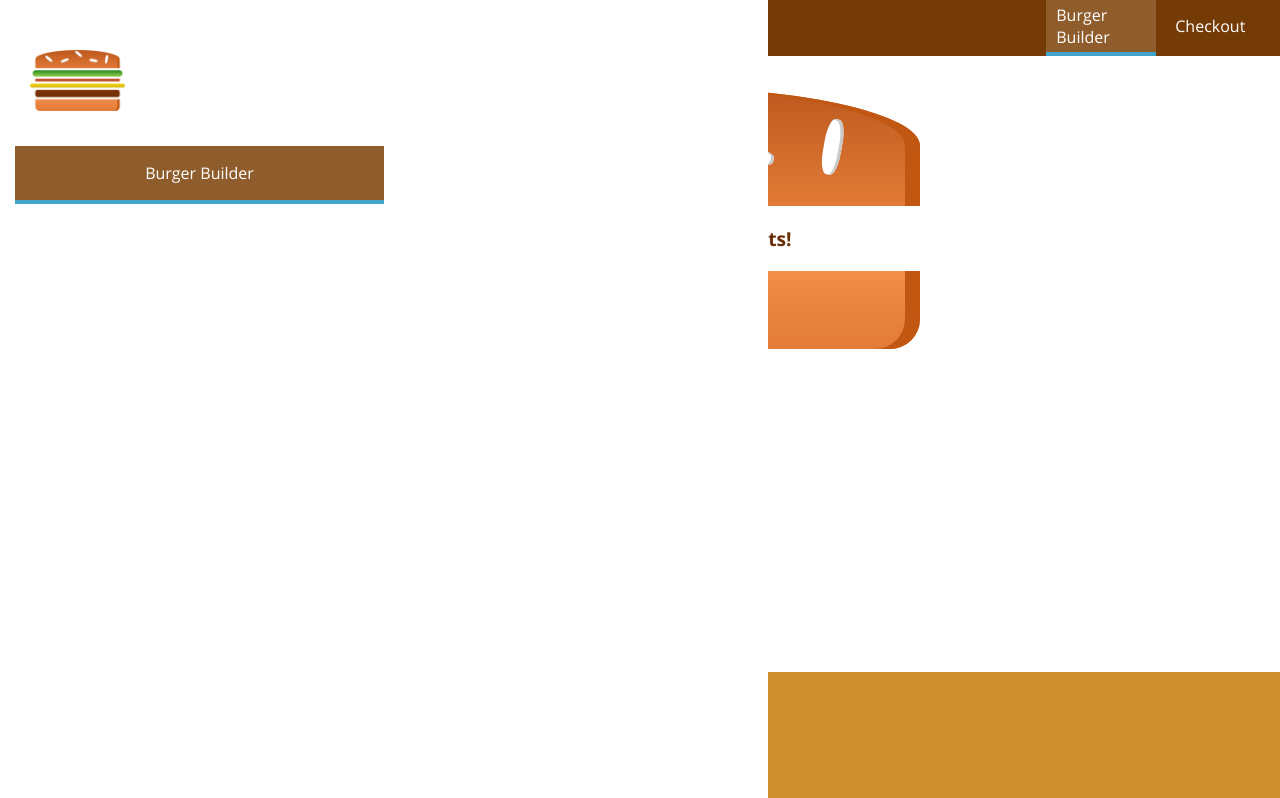
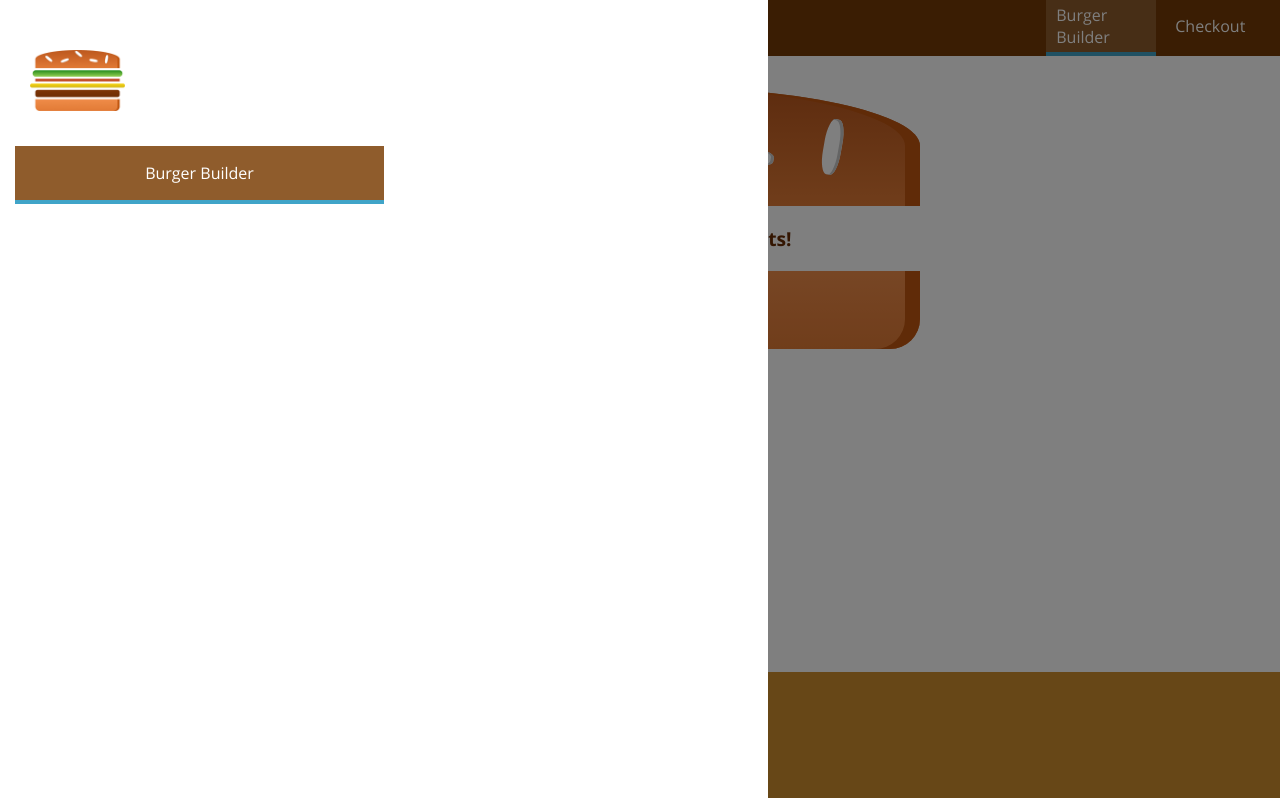
Before and after one commit to ChingizPro/burger-builder, a React (Create React App) app: page / in a window 1280 px wide. Shown: the top 798 px of the page. Built offline with nearby package versions, Linux system fonts and the light colour scheme.

Commit message:
Add Backdrop to the SideDrawer

```diff
--- a/src/Components/Navigation/SideDrawer/SideDrawer.js
+++ b/src/Components/Navigation/SideDrawer/SideDrawer.js
@@ -3,15 +3,20 @@ import React from 'react';
 import Logo from '../../../Components/Logo/Logo';
 import NavigationItems from '../NavigationItems/NavigationItems';
 import classes from './SideDrawer.module.css';
+import Backdrop from '../../UI/Backdrop/Backdrop';
+import Wrapper from '../../../hoc/Wrapper/Wrapper';
 
 const SideDrawer = props => {
     return (
+        <Wrapper>
+            <Backdrop visible />
             <div className={classes.SideDrawer}>
                 <Logo className={classes.abc} height='10%' />
                 <nav className={classes.nav}>
                     <NavigationItems />
                 </nav>
             </div>
+        </Wrapper>
     );
 }
 
```
Lines whose indentation alone changed are shown as unchanged.
